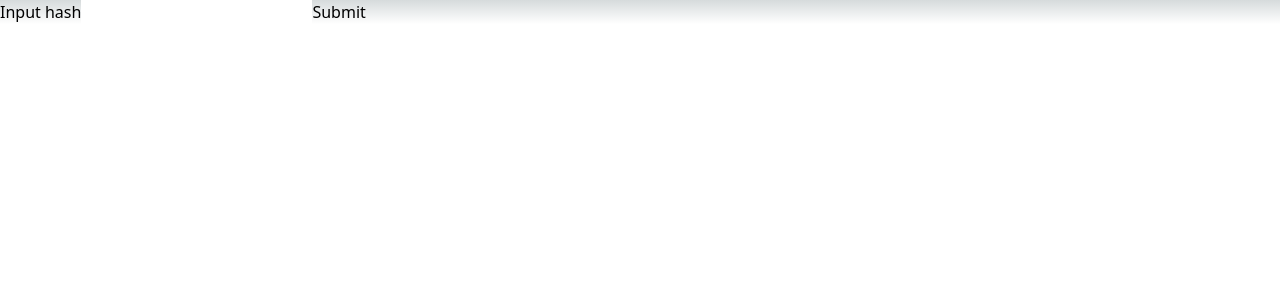
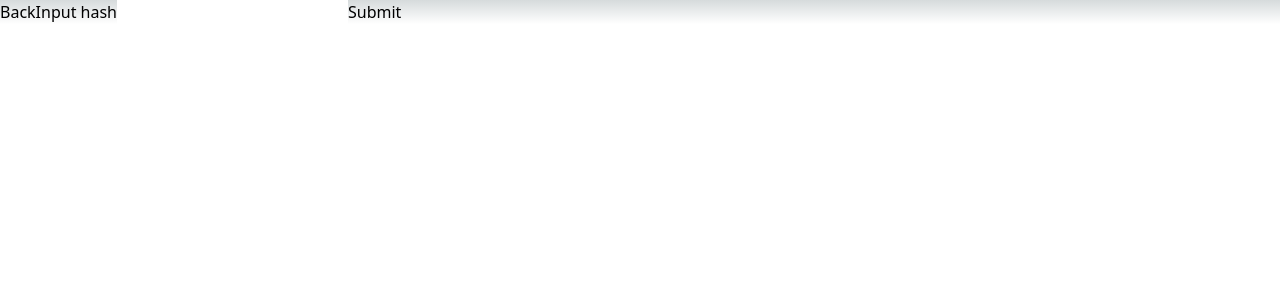
Before and after one commit to tuszmak/secret-server, a Next.js app in the folder frontend/: page /getSecret in a window 1280 px wide. Shown: the top 300 px of the page. Built offline with nearby package versions, Linux system fonts and the light colour scheme.

Commit message:
feat: show secret on frontend

```diff
--- a/frontend/pages/getSecret.tsx
+++ b/frontend/pages/getSecret.tsx
@@ -1,7 +1,9 @@
+import Link from "next/link";
 import React, { useEffect, useState } from "react";
 
 export default function getSecret() {
   const [hash, setHash] = useState<string>("");
+  const [secretString, setSecretString] = useState<string>("");
   const getSecret = async () => {
     const request: SecretFetchRequest = {
       hash: hash,
@@ -14,10 +16,22 @@ export default function getSecret() {
       },
     });
     const secret: Secret = await response.json();
+    setSecretString(secret.secret);
   };
-
-  return (
+  return secretString ? (
     <div>
+      <button>
+        <Link href="/">Back</Link>
+      </button>
+      <div>
+        Your secret is: {secretString}
+      </div>
+    </div>
+  ) : (
+    <div>
+      <button>
+        <Link href="/">Back</Link>
+      </button>
       <label htmlFor="hash">Input hash</label>
       <input
         type="text"
```
